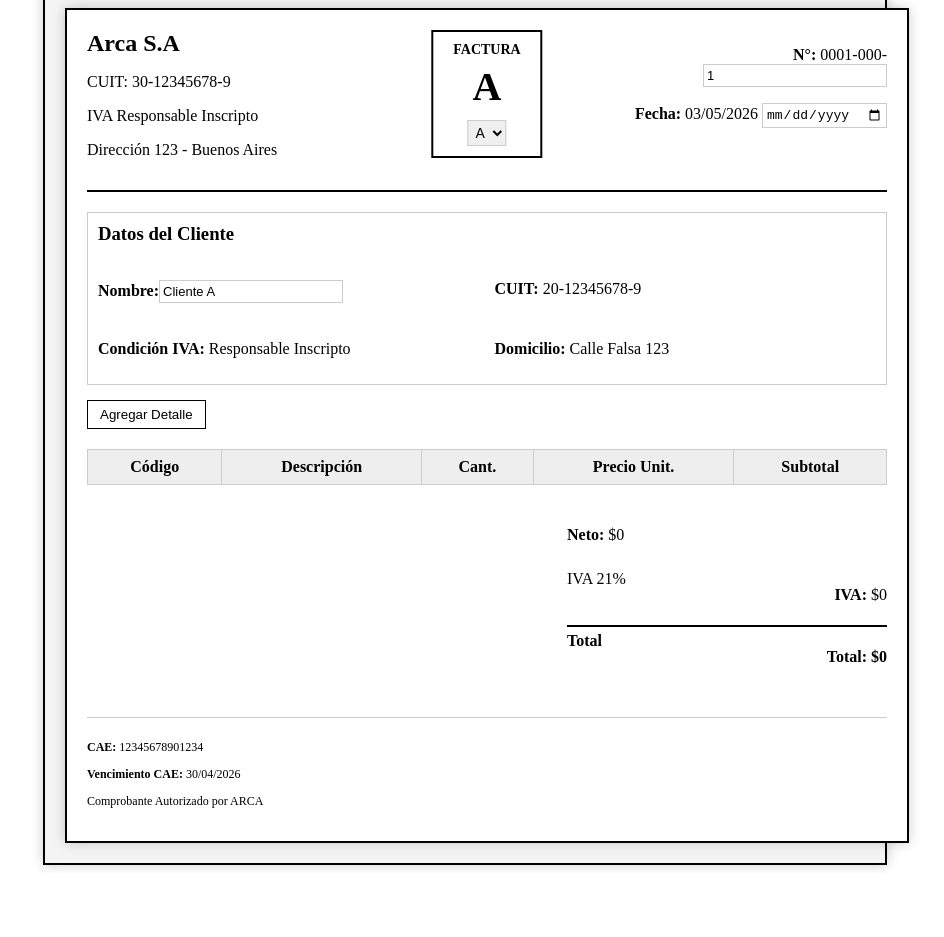
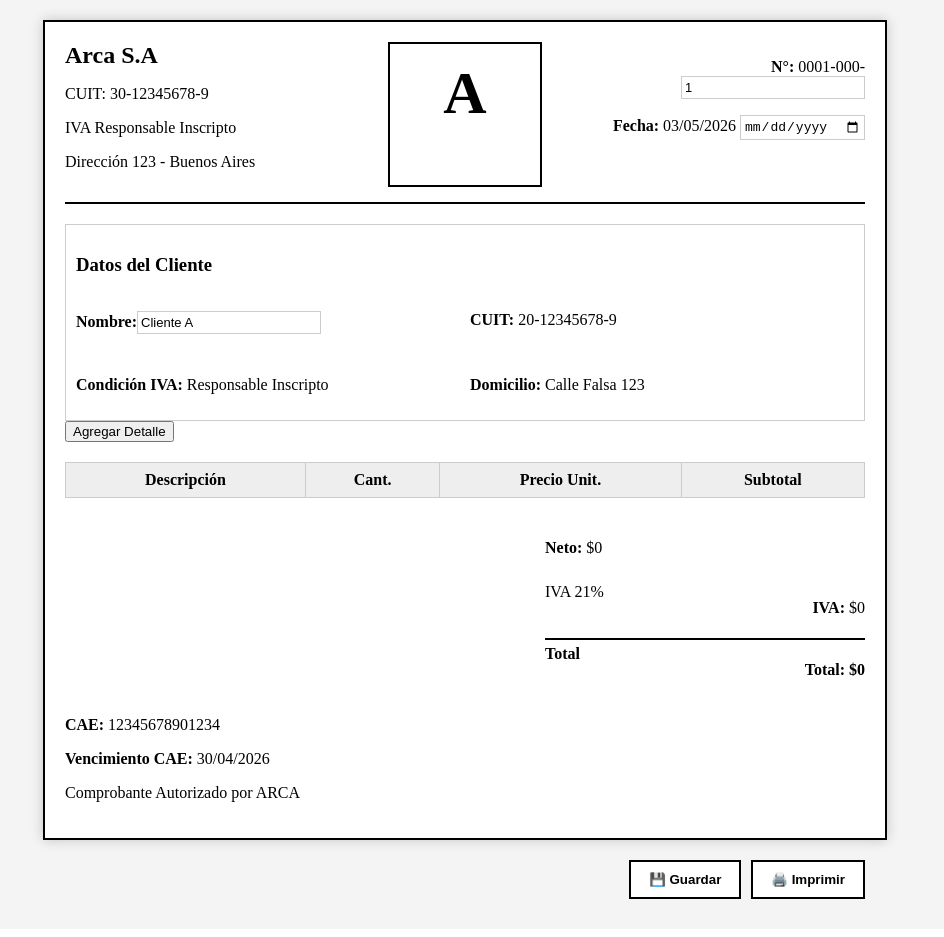
Before and after one commit to HugoS1712/Facturas, an Angular app: page /lista in a window 1280 px wide. Shown: the part 85-1022 px from the top of the page, without its empty margins (175-1119 px from the left). Before the commit the page ends 958 px from the top, so only its background shows below. Built offline with nearby package versions, Linux system fonts and the light colour scheme.

Commit message:
Agrego botones de guardar e imprimir en factura

```diff
--- a/src/app/clases/detallefactura.ts
+++ b/src/app/clases/detallefactura.ts
@@ -1 +1,7 @@
-export class Detallefactura {}
+export class Detallefactura {
+    public cantidad!: number;
+    public precioUnitario!: number;
+    public descripcion!: string;
+    public unidad!: string;
+
+}
--- a/src/app/clases/factura.ts
+++ b/src/app/clases/factura.ts
@@ -1,9 +1,7 @@
+import { Detallefactura } from "./detallefactura";
+
 export class Factura {
 
-    calcularTotales() {
-        this.iva = this.neto * 0.21;
-        this.total = this.neto + this.iva;
-    }
 
     public fecha: Date;
     public tipo: TipoFactura;
@@ -12,15 +10,26 @@
     public total: number = 0;
     public neto: number = 0;
     public receptor: string;
+    public detalles: Detallefactura[] = [];
+    public items: Array<Detallefactura> = [];
 
-    public detalles: any[] = [];
+
 
     constructor(fecha: Date, numero: number, tipo: TipoFactura, receptor: string) {
         this.fecha = fecha;
         this.numero = numero;
         this.tipo = tipo;
         this.receptor = receptor;
+        this.items = new Array<Detallefactura>();
     }
+    calcularTotales() {
+
+        this.neto = this.items.reduce((acum, item) => { return acum + (item.cantidad * item.precioUnitario); }, 0);
+
+        this.iva = this.neto * 0.21;
+        this.total = this.neto + this.iva;
+    }
+
 
 }
 
--- a/src/app/componentes/lista/lista.html
+++ b/src/app/componentes/lista/lista.html
@@ -3,7 +3,7 @@
     <!-- 🔥 TITULO FUERA DE LA FACTURA -->
     <h1 class="titulo">Comprobante Fiscal - ARCA</h1>
 
-    <!-- 📄 FACTURA (HOJA) -->
+    <!-- 📄 FACTURA -->
     <div class="factura">
 
         <!-- ================= ENCABEZADO ================= -->
@@ -17,7 +17,6 @@
             </div>
 
             <div class="tipo-comprobante">
-                <div class="texto">FACTURA</div>
 
                 <div class="letra">
                     {{ facturas[0].tipo }}
@@ -28,9 +27,11 @@
                     <option [value]="EtipoFactura.B">B</option>
                     <option [value]="EtipoFactura.C">C</option>
                 </select>
+
             </div>
 
             <div class="datos-comprobante">
+
                 <p>
                     <strong>N°:</strong>
                     0001-000-
@@ -42,15 +43,18 @@
                     {{ facturas[0].fecha | date:'dd/MM/yyyy' }}
                     <input type="date" [(ngModel)]="facturas[0].fecha">
                 </p>
+
             </div>
 
         </header>
 
         <!-- ================= CLIENTE ================= -->
         <section class="cliente">
+
             <h3>Datos del Cliente</h3>
 
             <div class="grid-cliente">
+
                 <p>
                     <strong>Nombre:</strong>
                     <input type="text" [(ngModel)]="facturas[0].receptor">
@@ -59,7 +63,9 @@
                 <p><strong>CUIT:</strong> 20-12345678-9</p>
                 <p><strong>Condición IVA:</strong> Responsable Inscripto</p>
                 <p><strong>Domicilio:</strong> Calle Falsa 123</p>
+
             </div>
+
         </section>
 
         <!-- ================= DETALLE ================= -->
@@ -68,9 +74,9 @@
         </button>
 
         <table class="detalle">
+
             <thead>
                 <tr>
-                    <th>Código</th>
                     <th>Descripción</th>
                     <th>Cant.</th>
                     <th>Precio Unit.</th>
@@ -80,13 +86,13 @@
 
             <tbody>
                 <tr *ngFor="let item of facturas[0].detalles">
-                    <td>{{ item.codigo }}</td>
                     <td>{{ item.descripcion }}</td>
                     <td>{{ item.cantidad }}</td>
-                    <td>{{ item.precio }}</td>
-                    <td>{{ item.cantidad * item.precio }}</td>
+                    <td>{{ item.precioUnitario }}</td>
+                    <td>{{ item.cantidad * item.precioUnitario }}</td>
                 </tr>
             </tbody>
+
         </table>
 
         <!-- ================= TOTALES ================= -->
@@ -117,4 +123,17 @@
 
     </div>
 
+    <!-- ================= BOTONES ================= -->
+    <div class="acciones">
+
+        <button type="button" (click)="guardar()">
+            💾 Guardar
+        </button>
+
+        <button type="button" (click)="imprimir()">
+            🖨️ Imprimir
+        </button>
+
+    </div>
+
 </div>
--- a/src/app/componentes/lista/lista.scss
+++ b/src/app/componentes/lista/lista.scss
@@ -5,39 +5,36 @@
     background: #f4f4f4;
 }
 
-/* ================= CONTENEDOR (FONDO) ================= */
+/* ================= CONTENEDOR ================= */
 .contenedor {
     min-height: 100vh;
     padding: 30px 0;
+    display: flex;
+    flex-direction: column;
+    align-items: center;
+    background: #f4f4f4;
 }
 
 /* 🔥 FONDOS DINÁMICOS */
 .cuerpo-contraste {
     background: #1e1e1e;
-    color: #fff;
 }
 
 .cuerpo-pastel {
     background: #fce4ec;
 }
 
-.contenedor:not(.cuerpo-contraste):not(.cuerpo-pastel) {
-    background: #f4f4f4;
-}
-
 /* ================= TITULO ================= */
 .titulo {
     text-align: center;
-    font-size: 24px;
+    font-size: 26px;
     font-weight: bold;
     margin-bottom: 20px;
-    letter-spacing: 1px;
 }
 
-/* ================= FACTURA (HOJA) ================= */
+/* ================= FACTURA ================= */
 .factura {
     width: 800px;
-    margin: 0 auto;
     background: #fff;
     padding: 20px;
     border: 2px solid #000;
@@ -46,15 +43,13 @@
 
 /* ================= ENCABEZADO ================= */
 .encabezado {
-    position: relative;
     display: flex;
     justify-content: space-between;
-    align-items: flex-start;
     border-bottom: 2px solid #000;
     padding-bottom: 15px;
 }
 
-/* IZQUIERDA */
+/* ================= EMPRESA ================= */
 .empresa {
     width: 35%;
 }
@@ -63,34 +58,33 @@
     margin: 0 0 5px 0;
 }
 
-/* CENTRO (FACTURA A/B/C) */
+/* ================= TIPO FACTURA ================= */
 .tipo-comprobante {
-    position: absolute;
-    left: 50%;
-    transform: translateX(-50%);
+    position: relative;
     border: 2px solid #000;
-    padding: 10px 20px;
+    padding: 15px;
     text-align: center;
+    width: 120px;
     background: #fff;
 }
 
-.tipo-comprobante .texto {
-    font-size: 14px;
+/* 🔥 LETRA GRANDE */
+.tipo-comprobante .letra {
+    font-size: 60px;
     font-weight: bold;
 }
 
-.tipo-comprobante .letra {
-    font-size: 40px;
-    font-weight: bold;
-    margin: 5px 0;
+/* 🔥 SELECT INVISIBLE PERO FUNCIONAL */
+.tipo-comprobante select {
+    position: absolute;
+    inset: 0;
+    width: 100%;
+    height: 100%;
+    opacity: 0;
+    cursor: pointer;
 }
 
-.tipo-comprobante select {
-    font-size: 14px;
-    margin-top: 5px;
-}
-
-/* DERECHA */
+/* ================= DATOS ================= */
 .datos-comprobante {
     width: 35%;
     text-align: right;
@@ -103,14 +97,10 @@
     padding: 10px;
 }
 
-.cliente h3 {
-    margin-top: 0;
-}
-
 .grid-cliente {
     display: grid;
     grid-template-columns: 1fr 1fr;
-    gap: 5px 15px;
+    gap: 10px;
 }
 
 /* ================= DETALLE ================= */
@@ -127,19 +117,6 @@
 }
 
 .detalle th {
-    background: #eee;
-}
-
-/* ================= BOTON ================= */
-button {
-    margin-top: 15px;
-    padding: 6px 12px;
-    border: 1px solid #000;
-    background: #fff;
-    cursor: pointer;
-}
-
-button:hover {
     background: #eee;
 }
 
@@ -162,17 +139,30 @@
     font-size: 16px;
 }
 
-/* ================= PIE ================= */
-.fiscal {
-    margin-top: 30px;
-    font-size: 12px;
-    border-top: 1px solid #ccc;
-    padding-top: 10px;
+/* ================= BOTONES ================= */
+.acciones {
+    width: 800px;
+    margin-top: 20px;
+    display: flex;
+    justify-content: flex-end;
+    gap: 10px;
+}
+
+.acciones button {
+    padding: 10px 18px;
+    border: 2px solid #000;
+    background: #fff;
+    font-weight: bold;
+    cursor: pointer;
+}
+
+.acciones button:hover {
+    background: #000;
+    color: #fff;
 }
 
 /* ================= INPUTS ================= */
-input,
-select {
+input {
     border: 1px solid #ccc;
     padding: 3px;
     font-size: 13px;
@@ -181,12 +171,17 @@
 /* ================= PRINT ================= */
 @media print {
 
-    .contenedor {
-        background: #fff !important;
-        padding: 0;
+    .titulo {
+        display: none;
     }
 
-    .titulo {
+    .acciones {
+        display: none;
+    }
+
+    button,
+    select,
+    input {
         display: none;
     }
 
@@ -194,12 +189,5 @@
         border: none;
         box-shadow: none;
         width: 100%;
-        margin: 0;
-    }
-
-    button,
-    select,
-    input {
-        display: none;
     }
 }
--- a/src/app/componentes/lista/lista.ts
+++ b/src/app/componentes/lista/lista.ts
@@ -2,6 +2,7 @@
 import { Factura, TipoFactura } from '../../clases/factura';
 import { CommonModule } from '@angular/common';
 import { FormsModule } from '@angular/forms';
+import { Detallefactura } from '../../clases/detallefactura';
 
 @Component({
   selector: 'app-lista',
@@ -11,45 +12,60 @@
   styleUrl: './lista.scss',
 })
 export class Lista {
+
   public facturas: Factura[] = [];
   public tipo: string = 'text';
   public EtipoFactura = TipoFactura;
-  public claseFactura: string = 'factura';
+  public claseFactura: string = 'contenedor';
+
   constructor() {
-    this.facturas.push(new Factura(new Date(), 1, TipoFactura.A, "Cliente A"));
+    this.facturas.push(
+      new Factura(new Date(), 1, TipoFactura.A, "Cliente A")
+    );
+  }
 
+  mostrarLetra(valor: TipoFactura): string {
+    return valor == TipoFactura.A ? 'A' :
+      valor == TipoFactura.B ? 'B' : 'C';
   }
-  mostrarLetra(valor: TipoFactura): string {
-    return valor == TipoFactura.A ? 'A' : valor == TipoFactura.B ? 'B' : 'C';
-  }
+
   mostrarFecha() {
-    this.facturas[0].fecha.setDate(this.facturas[0].fecha.getDate()) + 1;
+    this.facturas[0].fecha.setDate(
+      this.facturas[0].fecha.getDate() + 1
+    );
     alert(this.facturas[0].fecha);
   }
+
   agregarDetalle() {
 
-    const nuevoDetalle = {
-      codigo: '001',
-      descripcion: 'Producto X',
-      cantidad: 1,
-      precio: 100
-    };
+    // 🔥 crear detalle correctamente (INSTANCIA)
+    const nuevoDetalle = new Detallefactura();
+    nuevoDetalle.cantidad = 1;
+    nuevoDetalle.descripcion = 'Producto 1';
+    nuevoDetalle.precioUnitario = 2500;
 
+    // 🔥 agregar a la factura
     this.facturas[0].detalles.push(nuevoDetalle);
 
-    // recalcular neto
+    // 🔥 recalcular neto
     this.facturas[0].neto = this.facturas[0].detalles
-      .reduce((acc, d) => acc + d.cantidad * d.precio, 0);
+      .reduce((acc, d) => acc + d.cantidad * d.precioUnitario, 0);
 
-    // usar tu método de la clase
+    // 🔥 recalcular IVA y total
     this.facturas[0].calcularTotales();
   }
+
   guardar() {
     console.info(this.facturas);
   }
+
   cambiarFondo() {
-    this.claseFactura = this.facturas[0].tipo === this.EtipoFactura.A ? 'cuerpo-contraste' :
-      this.facturas[0].tipo === this.EtipoFactura.B ? 'cuerpo-pastel' : 'body';
+    this.claseFactura =
+      this.facturas[0].tipo === this.EtipoFactura.A ? 'cuerpo-contraste' :
+        this.facturas[0].tipo === this.EtipoFactura.B ? 'cuerpo-pastel' :
+          'contenedor';
   }
-
+  imprimir() {
+    window.print();
+  }
 }
```
